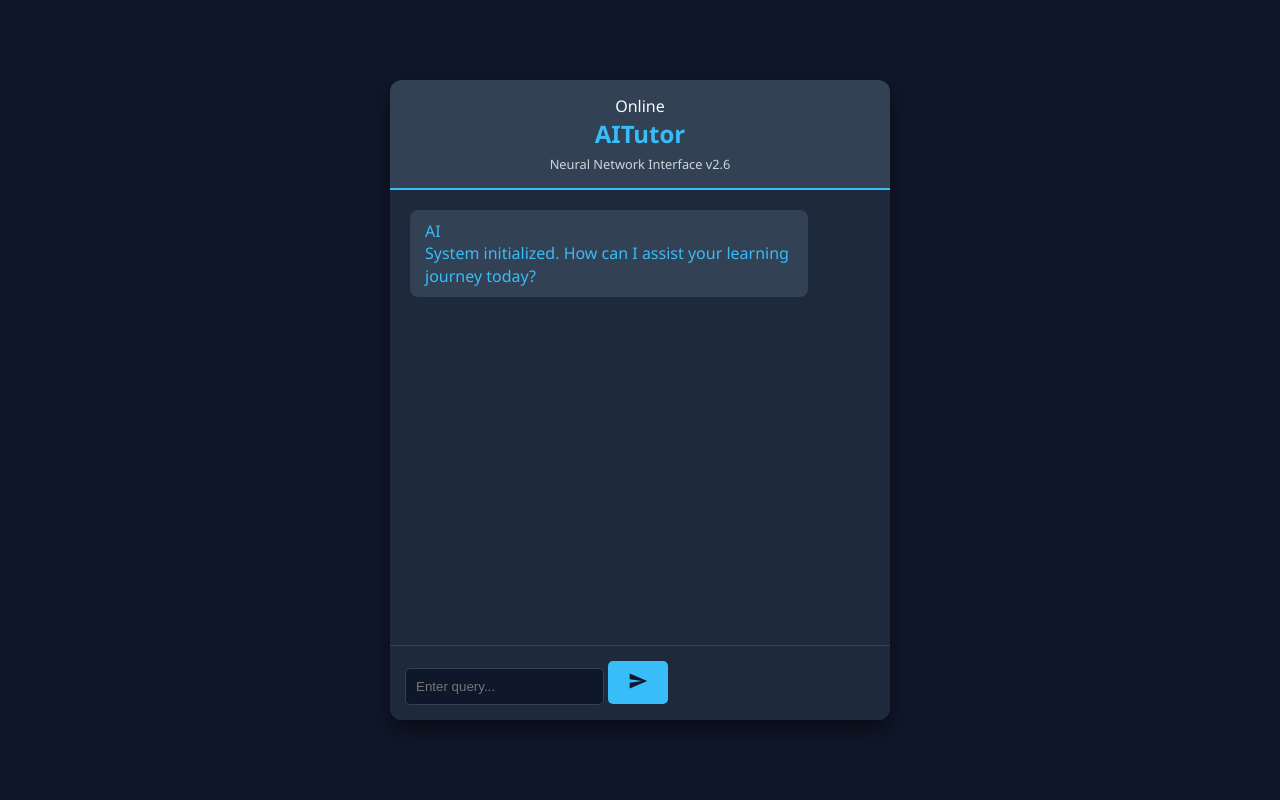
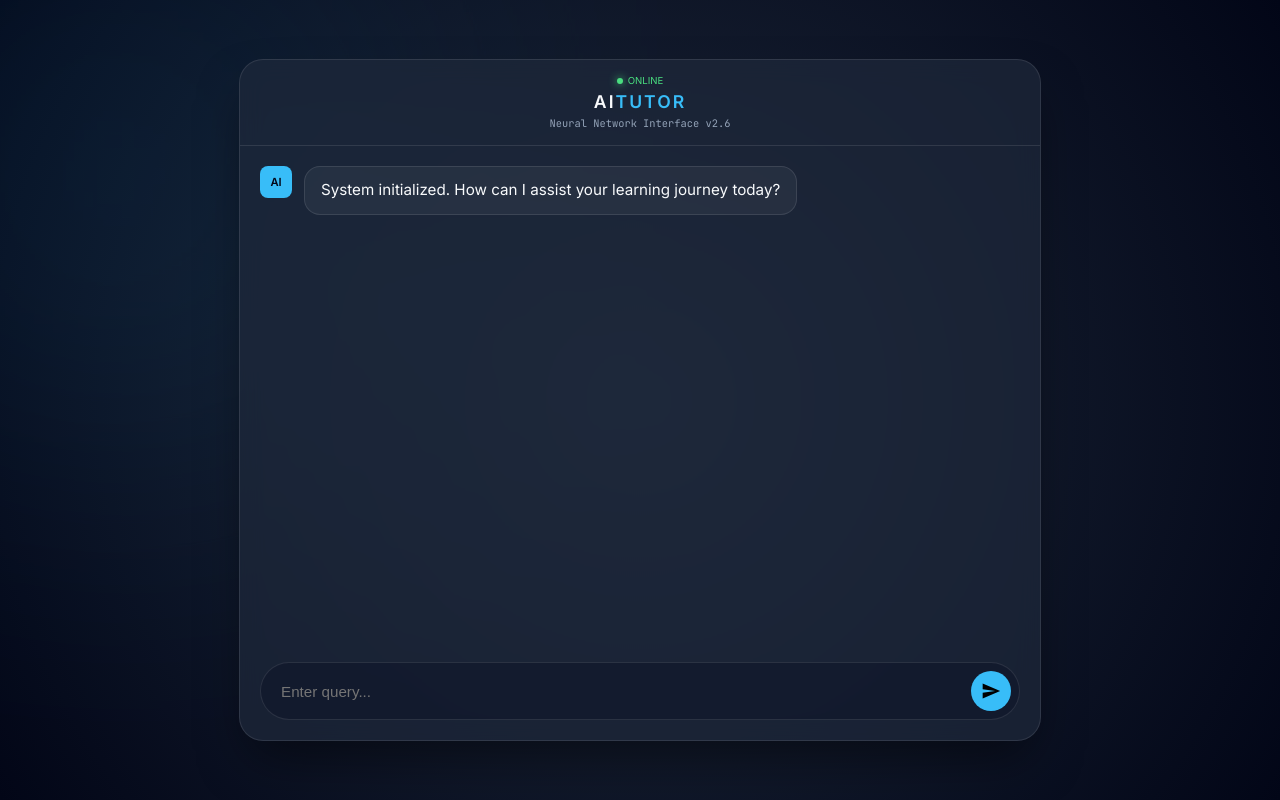
Before and after one commit to sarojneupane98/Ai-tutor, a website: page index.html in a window 1280 px wide. Drawn offline with Linux system fonts and the light colour scheme.

Commit message:
Update style.css

```diff
--- a/style.css
+++ b/style.css
@@ -1,80 +1,81 @@
+:root {
+    --bg: #020617;
+    --card-bg: rgba(30, 41, 59, 0.7);
+    --accent: #38bdf8;
+    --text-main: #f8fafc;
+    --border: rgba(255, 255, 255, 0.1);
+}
+
 body {
-    background-color: #0f172a;
-    color: #f8fafc;
-    font-family: 'Segoe UI', Tahoma, Geneva, Verdana, sans-serif;
-    display: flex;
-    justify-content: center;
-    align-items: center;
-    height: 100vh;
-    margin: 0;
+    background-color: var(--bg);
+    background-image: radial-gradient(circle at 50% 50%, #1e293b 0%, #020617 100%);
+    color: var(--text-main);
+    font-family: 'Inter', sans-serif;
+    display: flex; justify-content: center; align-items: center;
+    height: 100vh; margin: 0; overflow: hidden;
+}
+
+.bg-glow {
+    position: absolute; width: 40vw; height: 40vw; background: var(--accent);
+    filter: blur(150px); opacity: 0.1; z-index: -1; top: -10%; left: -10%;
 }
 
 .chat-container {
-    width: 100%;
-    max-width: 500px;
-    height: 80vh;
-    background: #1e293b;
-    border-radius: 12px;
-    display: flex;
-    flex-direction: column;
-    box-shadow: 0 10px 25px rgba(0,0,0,0.5);
-    overflow: hidden;
+    width: 95%; max-width: 800px; height: 85vh;
+    background: var(--card-bg); backdrop-filter: blur(12px);
+    border: 1px solid var(--border); border-radius: 24px;
+    display: flex; flex-direction: column; overflow: hidden;
+    box-shadow: 0 25px 50px -12px rgba(0,0,0,0.5);
 }
 
-header {
-    background: #334155;
-    padding: 15px;
-    text-align: center;
-    border-bottom: 2px solid #38bdf8;
+header { padding: 15px; text-align: center; border-bottom: 1px solid var(--border); }
+header h1 { margin: 0; font-size: 1.1rem; letter-spacing: 2px; text-transform: uppercase; }
+header h1 span { color: var(--accent); font-weight: 800; }
+header p { margin: 4px 0 0; font-size: 0.65rem; color: #94a3b8; font-family: 'JetBrains Mono'; }
+
+.status-badge { font-size: 0.6rem; color: #4ade80; display: flex; align-items: center; justify-content: center; gap: 5px; margin-bottom: 5px; text-transform: uppercase; }
+.dot { width: 6px; height: 6px; background: #4ade80; border-radius: 50%; box-shadow: 0 0 8px #4ade80; }
+
+.chat-box { flex: 1; padding: 20px; overflow-y: auto; display: flex; flex-direction: column; gap: 15px; scroll-behavior: smooth; }
+.chat-box::-webkit-scrollbar { width: 4px; }
+.chat-box::-webkit-scrollbar-thumb { background: var(--border); border-radius: 10px; }
+
+.message { display: flex; gap: 12px; max-width: 85%; animation: msgSlide 0.3s ease-out; }
+@keyframes msgSlide { from { opacity: 0; transform: translateY(10px); } to { opacity: 1; transform: translateY(0); } }
+
+.ai-message { align-self: flex-start; }
+.user-message { align-self: flex-end; flex-direction: row-reverse; }
+
+.avatar {
+    width: 32px; height: 32px; background: var(--accent); color: var(--bg);
+    border-radius: 8px; display: flex; align-items: center; justify-content: center;
+    font-size: 0.7rem; font-weight: bold; flex-shrink: 0;
 }
 
-header h1 { margin: 0; font-size: 1.5rem; color: #38bdf8; }
-header p { margin: 5px 0 0; font-size: 0.8rem; opacity: 0.8; }
+.text { padding: 12px 16px; border-radius: 16px; font-size: 0.95rem; line-height: 1.5; word-wrap: break-word; }
+.ai-message .text { background: rgba(255,255,255,0.05); border: 1px solid var(--border); }
+.user-message .text { background: var(--accent); color: var(--bg); font-weight: 500; }
 
-.chat-box {
-    flex: 1;
-    padding: 20px;
-    overflow-y: auto;
-    display: flex;
-    flex-direction: column;
-    gap: 15px;
+/* Typing Dots Animation */
+.typing-dots { display: flex; gap: 4px; padding: 5px 0; }
+.typing-dots span {
+    width: 6px; height: 6px; background: var(--accent); border-radius: 50%;
+    animation: bounce 1.4s infinite ease-in-out both;
+}
+.typing-dots span:nth-child(1) { animation-delay: -0.32s; }
+.typing-dots span:nth-child(2) { animation-delay: -0.16s; }
+
+@keyframes bounce { 0%, 80%, 100% { transform: scale(0); } 40% { transform: scale(1.0); } }
+
+.input-area { padding: 20px; }
+.input-wrapper {
+    background: rgba(15, 23, 42, 0.6); border: 1px solid var(--border);
+    padding: 8px 8px 8px 18px; border-radius: 100px; display: flex; align-items: center;
+}
+input { flex: 1; background: transparent; border: none; color: white; outline: none; font-size: 0.95rem; }
+button {
+    background: var(--accent); border: none; width: 40px; height: 40px;
+    border-radius: 50%; cursor: pointer; display: flex; align-items: center; justify-content: center;
 }
 
-.message {
-    padding: 10px 15px;
-    border-radius: 8px;
-    max-width: 80%;
-    line-height: 1.4;
-}
-
-.ai-message { background: #334155; align-self: flex-start; color: #38bdf8; }
-.user-message { background: #38bdf8; align-self: flex-end; color: #0f172a; font-weight: 500; }
-
-.input-area {
-    padding: 15px;
-    background: #1e293b;
-    display: flex;
-    gap: 10px;
-    border-top: 1px solid #334155;
-}
-
-input {
-    flex: 1;
-    padding: 10px;
-    border-radius: 5px;
-    border: 1px solid #334155;
-    background: #0f172a;
-    color: white;
-}
-
-button {
-    background: #38bdf8;
-    color: #0f172a;
-    border: none;
-    padding: 10px 20px;
-    border-radius: 5px;
-    cursor: pointer;
-    font-weight: bold;
-}
-
-button:hover { background: #0ea5e9; }
+@media (max-width: 600px) { .chat-container { height: 100vh; width: 100%; border-radius: 0; } }
```
